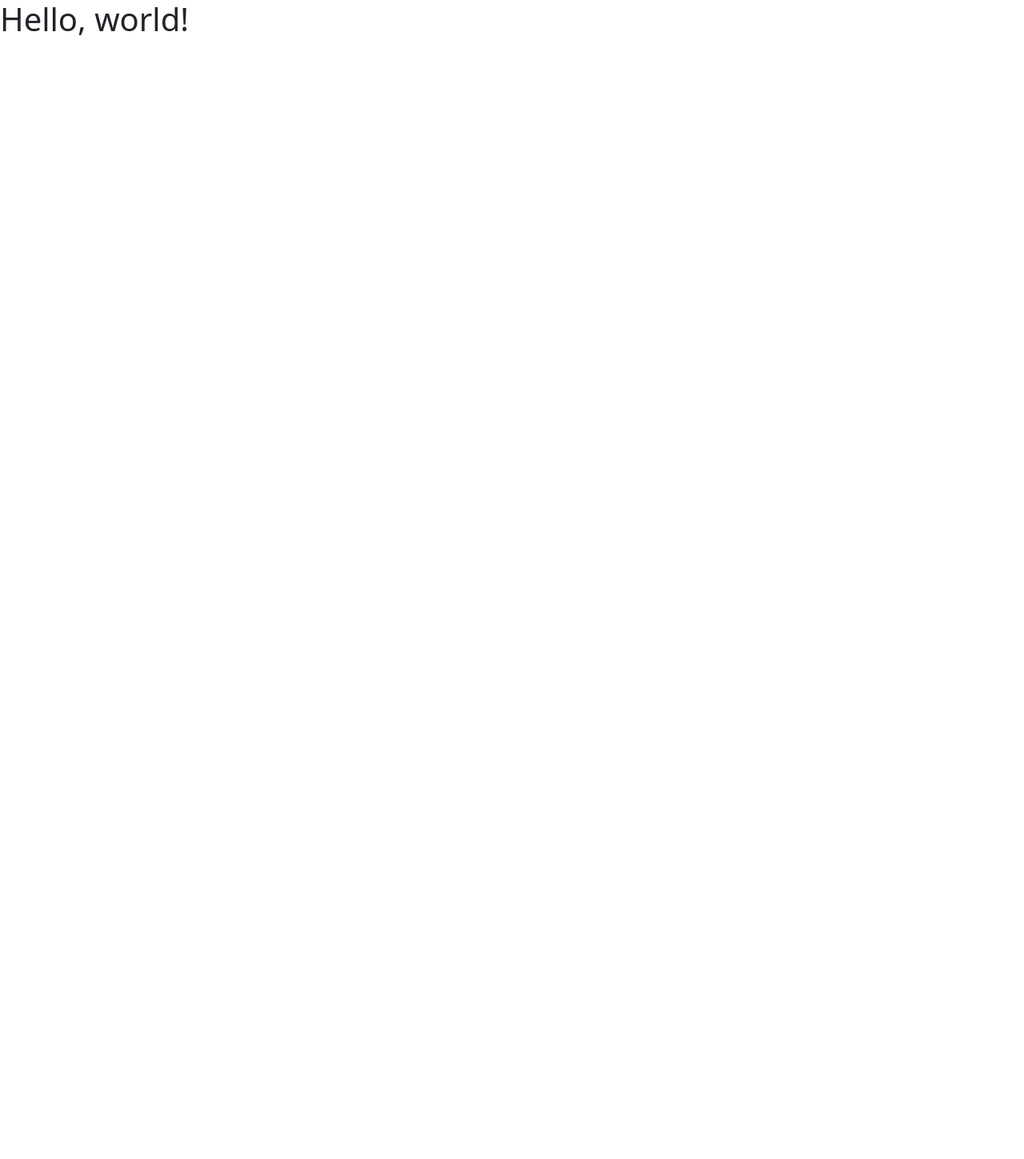
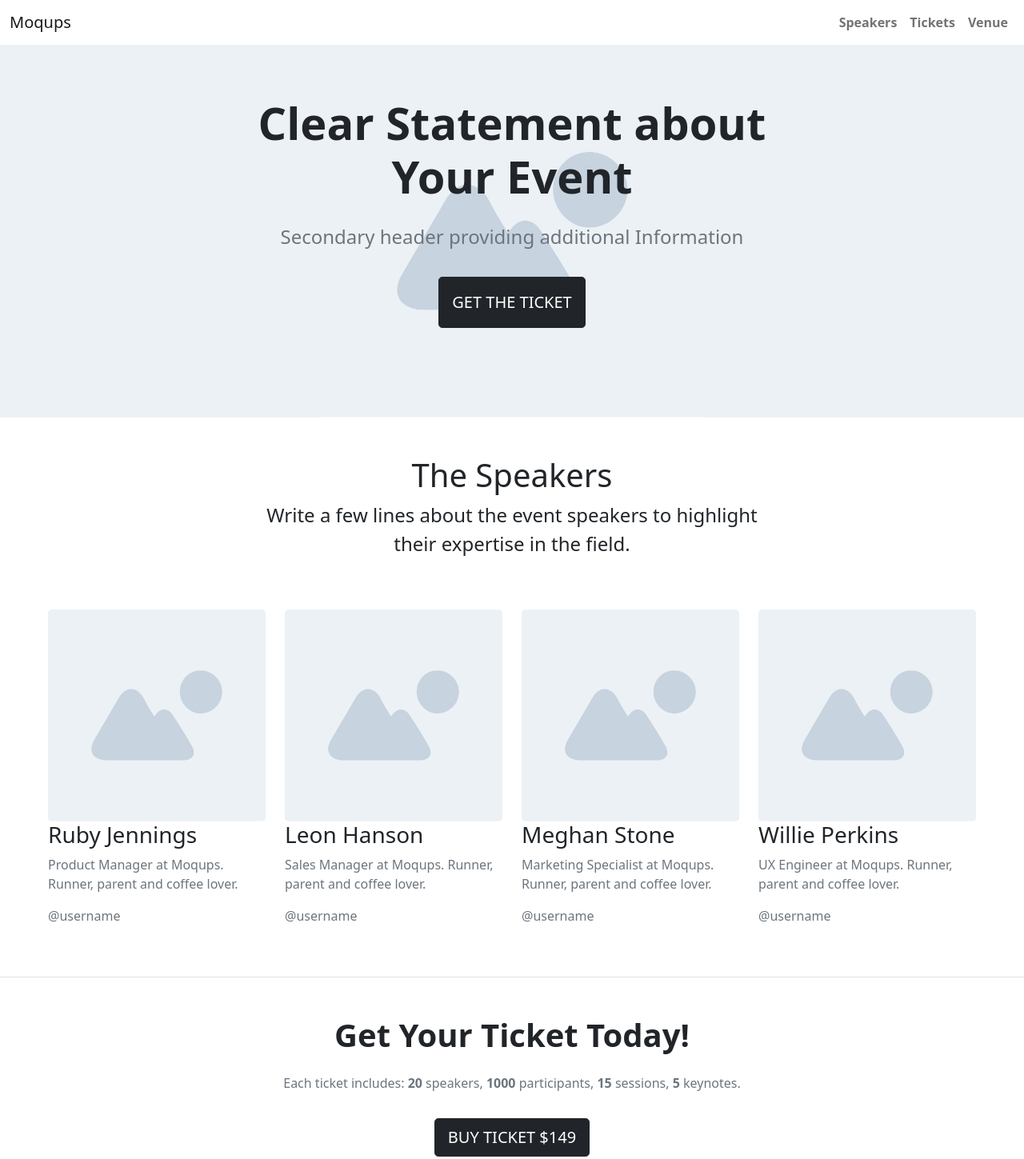
Before and after one commit to missile720/event-landing-page, a plain HTML site: page index.html in a window 1280 px wide. Shown: the top 1449 px of the page at 80% size. Before the commit the page ends 800 px from the top, so only its background shows below. Drawn offline with nearby package versions, Linux system fonts and the light colour scheme.

Commit message:
added jumbotron and speaker section

```diff
--- a/css/style.css
+++ b/css/style.css
@@ -0,0 +1,3 @@
+#jumbotron {
+    background: #ecf1f5 url("/img/mountains-bg.png") no-repeat center / contain;
+  }
--- a/index.html
+++ b/index.html
@@ -11,10 +11,92 @@
     <!-- Style CSS -->
     <link href="css/style.css" rel = "stylesheet">
 
-    <title>Hello, world!</title>
+    <title>event</title>
   </head>
   <body>
-    <h1>Hello, world!</h1>
+    <nav class="navbar navbar-expand-lg navbar-light">
+      <div class="container-fluid">
+        <a class="navbar-brand" href="#">Moqups</a>
+        <button class="navbar-toggler" type="button" data-bs-toggle="collapse" data-bs-target="#navbarNavAltMarkup" aria-controls="navbarNavAltMarkup" aria-expanded="false" aria-label="Toggle navigation">
+          <span class="navbar-toggler-icon"></span>
+        </button>
+        <div class="collapse navbar-collapse justify-content-end" id="navbarNavAltMarkup">
+          <div class="navbar-nav ">
+            <a class="nav-link" href="#"><strong>Speakers</strong></a>
+            <a class="nav-link" href="#"><strong>Tickets</strong></a>
+            <a class="nav-link" href="#"><strong>Venue</strong></a>
+          </div>
+        </div>
+      </div>
+    </nav>
+
+    <div class = "row p-5" id = "jumbotron">
+      <div class = "p-3 mb-5 text-center col-md-8 mx-auto">
+        <h1 class = "display-4 fw-bold">Clear Statement about Your Event</h1>
+        <p class = "fs-4 text-muted p-3">Secondary header providing additional Information</p>
+        <button class = "btn btn-dark btn-lg p-3">GET THE TICKET</button>
+      </div>
+    </div>
+
+    <div class = "row pt-5">
+      <div class = "text-center col-6 mx-auto">
+        <h1>The Speakers</h1>
+        <p class = "fs-4">Write a few lines about the event speakers to highlight their expertise in the field.</p>
+      </div>
+    </div>
+
+    <div class = "container-fluid">
+      <div class = "row p-5">
+        <div class = "col">
+          <img src="/img/mountains-bg.png" alt="" class = "mw-100 rounded-3">
+          <h3>Ruby Jennings</h3>
+          <p class = "text-muted">Product Manager at Moqups. Runner, parent and coffee lover.</p>
+          <p class = "text-muted">@username</p>
+        </div>
+        <div class = "col">
+          <img src="/img/mountains-bg.png" alt="" class = "mw-100 rounded-3">
+          <h3>Leon Hanson</h3>
+          <p class = "text-muted">Sales Manager at Moqups. Runner, parent and coffee lover.</p>
+          <p class = "text-muted">@username</p>
+        </div>
+        <div class = "col">
+          <img src="/img/mountains-bg.png" alt="" class = "mw-100 rounded-3">
+          <h3>Meghan Stone</h3>
+          <p class = "text-muted">Marketing Specialist at Moqups. Runner, parent and coffee lover.</p>
+          <p class = "text-muted">@username</p>
+        </div>
+        <div class = "col">
+          <img src="/img/mountains-bg.png" alt="" class = "mw-100 rounded-3">
+          <h3>Willie Perkins</h3>
+          <p class = "text-muted">UX Engineer at Moqups. Runner, parent and coffee lover.</p>
+          <p class = "text-muted">@username</p>
+        </div>
+      </div>
+
+      <div class = "row border-top border-bottom p-5">
+        <div class = "text-center">
+          <h1 class = "display-4 fw-bold fs-1">Get Your Ticket Today!</h1>
+          <p class = "p-3 text-muted">Each ticket includes: <strong>20</strong> speakers, <strong>1000</strong> participants, <strong>15</strong> sessions, <strong>5</strong> keynotes.</p>
+          <button class = "btn btn-dark btn-lg">BUY TICKET $149</button>
+        </div>
+      </div>
+
+      <div class = "row border-bottom p-5">
+        <div class = "col">
+          <h1>The Venue</h1>
+          <p>Our event will be held at the <strong>Main Office headquarters at Provost & East Building 145 City Road, London.</strong></p>
+          <iframe src="https://www.google.com/maps/embed?pb=!1m18!1m12!1m3!1d475.32755481254054!2d-119.78618425582385!3d36.73192919230888!2m3!1f0!2f0!3f0!3m2!1i1024!2i768!4f13.1!3m3!1m2!1s0x80945e26d4340503%3A0xb32dda71cf0730a0!2sBitwise%20South%20Stadium!5e0!3m2!1sen!2sus!4v1643690871668!5m2!1sen!2sus" width="100%" height="300" style="border:0;" allowfullscreen="" loading="lazy"></iframe>
+        </div>
+        <div class = "col">
+          <img src="/img/mountains-bg.png" alt="" class = "mw-100 rounded-3" height="100%" width="400">
+        </div>
+      </div>
+
+      <footer class = "text-muted p-4">
+        &copy; 2019 Moqups
+      </footer>
+
+    </div>
 
 
 
```
Also changed, not shown: img/mountains-bg.png (added).
